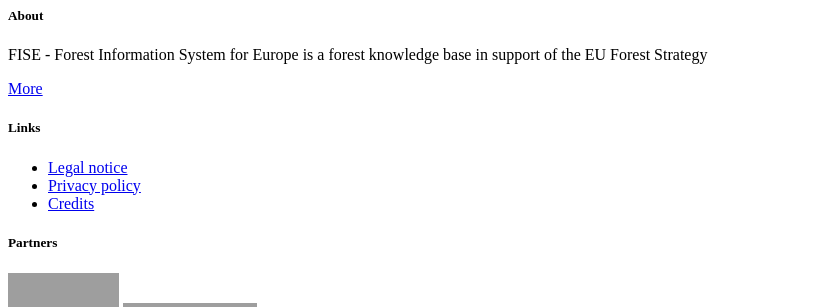
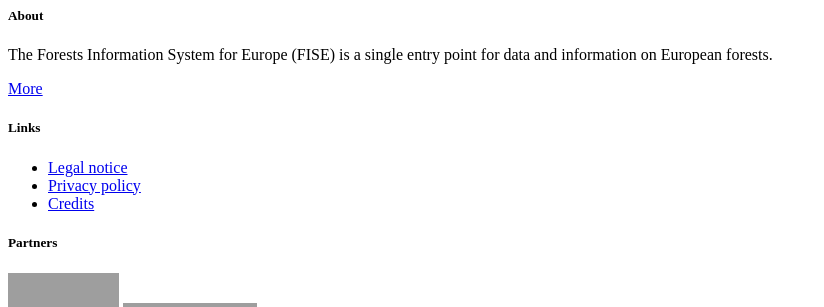
Before and after one commit to eea/fise.nfi.search, a Django app: template templates/footer.html in a window 1280 px wide. Shown: the top 307 px of the page, without its empty margins (0-824 px from the left). Run offline with Django 3.2, Linux system fonts and the light colour scheme; the template is opened without the code that fills it, so the values that code supplies are empty; parts of the project's set-up code (start-up, migrations or seed data) failed here and were passed over; grey boxes are pictures that could not be loaded.

Commit message:
Revert "footer update"
This reverts commit 27679a48ea1ce8e8f3d96bbb40474eb497a6e57d.

```diff
--- a/templates/footer.html
+++ b/templates/footer.html
@@ -1,15 +1,16 @@
-<div id="portal-footer-wrapper" class="row">
+<div id="portal-footer-wrapper">
   <div class="cell width-full position-0">
     <div class="portal-footer-top-area">
       <div id="portal-footer" class="container">
-        <div class="clearfix portal-footer-colophon">
+        <div class="clearfix portal-footer-colophon row">
           <div class="col-md-4">
             <h5 class="bold">About</h5>
-                <p>FISE - Forest Information System for Europe is a forest knowledge base in support of the EU Forest Strategy
+            <p>The Forests Information System for Europe (FISE) is a single entry point for data and information on
+              European forests.
             </p>
             <a href="/about-us">More</a>
           </div>
-            <div class="col-md-3 col-md-offset-2 offset-md-2">
+          <div class="col-md-3 col-md-offset-2">
             <h5 class="bold">Links</h5>
             <ul class="list">
               <li><a href="https://demo-forests.eea.europa.eu/legal/">Legal notice</a></li>
@@ -19,9 +20,11 @@
           </div>
           <div class="col-md-3">
             <h5 class="bold">Partners</h5>
-                <a href="http://ec.europa.eu/dgs/environment/" class="inline-block"><img width="111" height="77" alt="European Commission - Directorate-General for Environment" src="https://demo-forests.eea.europa.eu/footer-european-comission.png">
+            <a href="http://ec.europa.eu/dgs/environment/" class="inline-block"><img width="111" height="77" alt="European Commission - Directorate-General for Environment"
+                src="https://demo-forests.eea.europa.eu/footer-european-comission.png">
             </a>
-                <a href="https://eea.europa.eu/" class="inline-block"><img width="134" height="47" alt="European Environment Agency" src="https://demo-forests.eea.europa.eu/footer-eea-logo.png">
+            <a href="https://eea.europa.eu/" class="inline-block"><img width="134" height="47" alt="European Environment Agency"
+                src="https://demo-forests.eea.europa.eu/footer-eea-logo.png">
             </a>
           </div>
         </div>
@@ -30,10 +33,12 @@
       </div>
     </div>
     <div class="portal-footer-bottom-area">
-       <div class="portal-footer-logos container flex">
-           <img src="https://demo-forests.eea.europa.eu/logo-green-footer.png" alt="">
-           <p class="right-aligned">© Copyright 2018 DG Environment</p>
+      <div class="portal-footer-logos container">
+        <div class="row flex align-items-center">
+          <img src="https://demo-forests.eea.europa.eu/logo-green-footer.png" alt="" />
+          <p class="right-aligned">&copy; Copyright 2018 DG Environment</p>
         </div>
       </div>
     </div>
   </div>
+</div>
```
Lines whose indentation alone changed are shown as unchanged.
